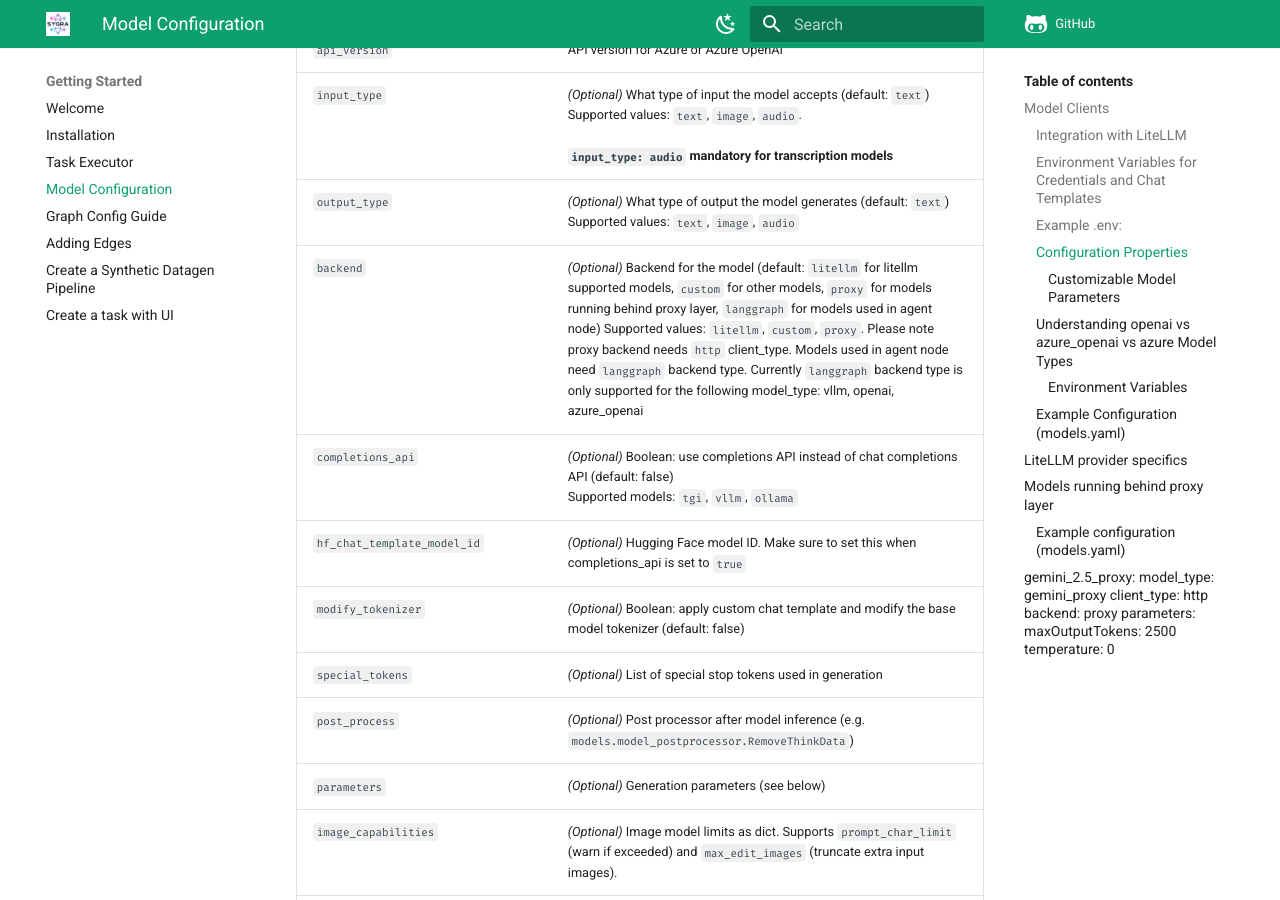
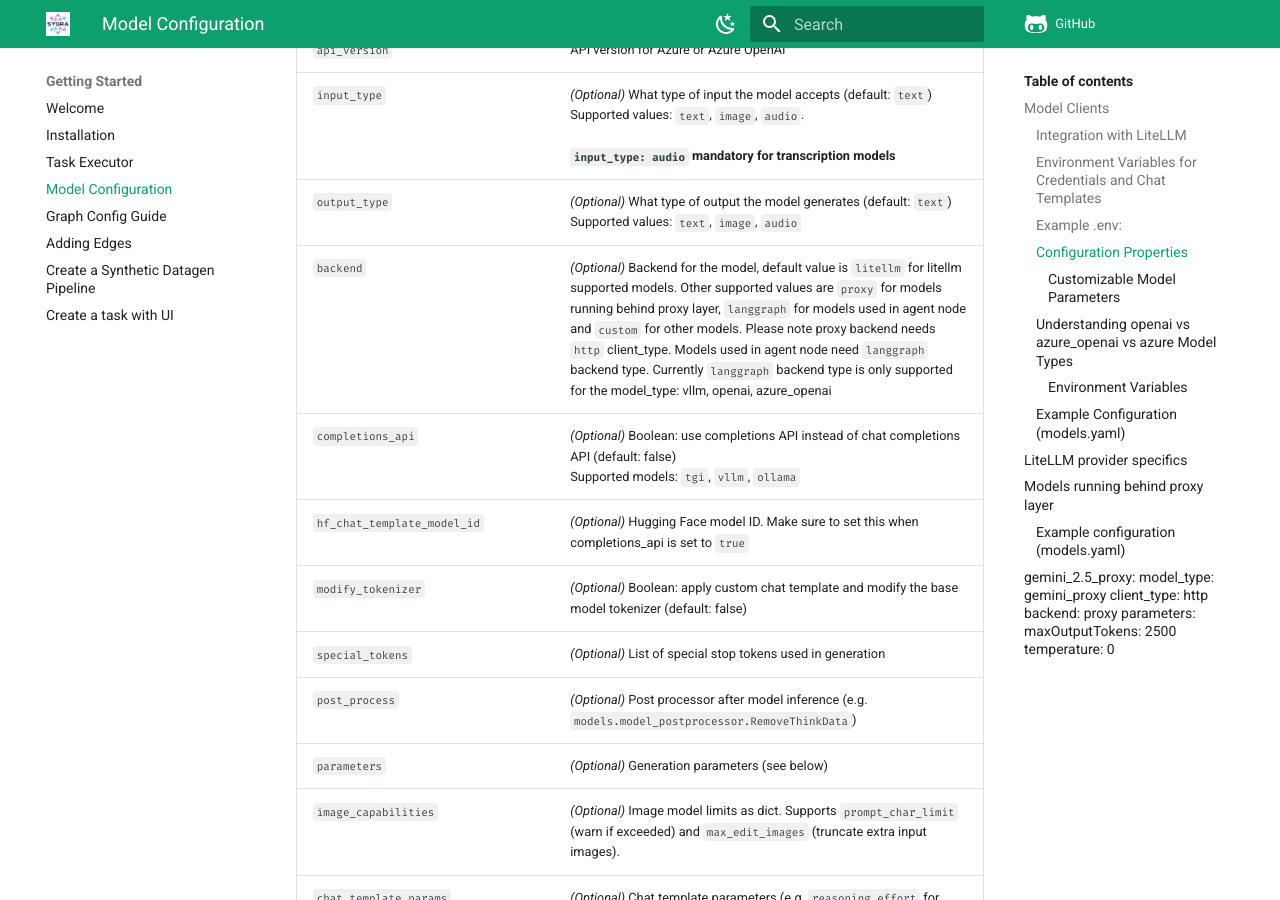
Before and after one commit to ServiceNow/SyGra, an MkDocs documentation site: the page built from docs/getting_started/model_configuration.md, in a window 1280 px wide and 900 px high, scrolled down 3025 px. Built offline with MkDocs 1.6.1 and Material for MkDocs 9.7.7, drawn with Linux system fonts in a browser that asks for light colours; comment, search, counter and statistics services are not loaded.

Commit message:
Update docs/getting_started/model_configuration.md
Co-authored-by: Bidyapati Pradhan <138195753+bidyapati-p@users.noreply.github.com>

```diff
--- a/docs/getting_started/model_configuration.md
+++ b/docs/getting_started/model_configuration.md
@@ -65,7 +65,7 @@ SYGRA_MIXTRAL_8X7B_CHAT_TEMPLATE={% for m in messages %} ... {% endfor %}
 | `api_version`               | API version for Azure or Azure OpenAI                                                                                                                                                                                                                                                                                                                                                                                                                                                |
 | `input_type`                | *(Optional)* What type of input the model accepts (default: `text`) <br/> Supported values: `text`, `image`, `audio`.<br/><br/>**`input_type: audio` mandatory for transcription models**                                                                                                                                                                                                                                                                                            |
 | `output_type`               | *(Optional)* What type of output the model generates (default: `text`) <br/> Supported values: `text`, `image`, `audio`                                                                                                                                                                                                                                                                                                                                                              |
-| `backend`                   | *(Optional)* Backend for the model (default: `litellm` for litellm supported models, `custom` for other models, `proxy` for models running behind proxy layer, `langgraph` for models used in agent node) Supported values: `litellm`, `custom`, `proxy`. Please note proxy backend needs `http` client_type. Models used in agent node need `langgraph` backend type. Currently `langgraph` backend type is only supported for the following model_type: vllm, openai, azure_openai |
+| `backend`                   | *(Optional)* Backend for the model, default value is `litellm` for litellm supported models. Other supported values are `proxy` for models running behind proxy layer, `langgraph` for models used in agent node and `custom` for other models. Please note proxy backend needs `http` client_type. Models used in agent node need `langgraph` backend type. Currently `langgraph` backend type is only supported for the model_type: vllm, openai, azure_openai |
 | `completions_api`           | *(Optional)* Boolean: use completions API instead of chat completions API (default: false) <br/> Supported models: `tgi`, `vllm`, `ollama`                                                                                                                                                                                                                                                                                                                                           |
 | `hf_chat_template_model_id` | *(Optional)* Hugging Face model ID. Make sure to set this when completions_api is set to `true`                                                                                                                                                                                                                                                                                                                                                                                      |
 | `modify_tokenizer`          | *(Optional)* Boolean: apply custom chat template and modify the base model tokenizer (default: false)                                                                                                                                                                                                                                                                                                                                                                                |
```
